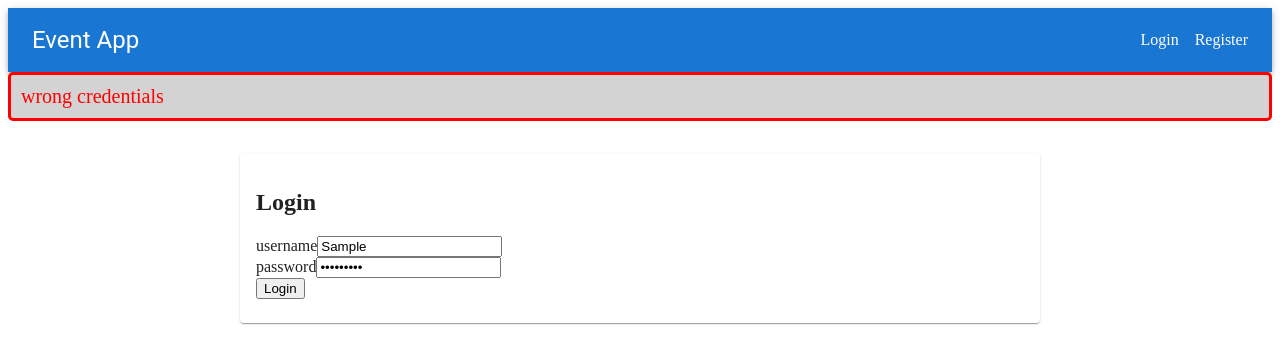
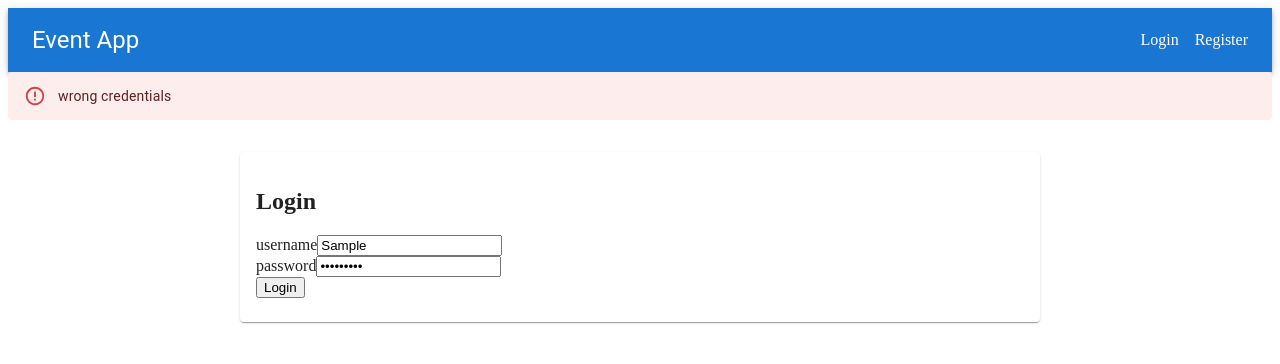
Before and after one commit to JOse-0811/ilmoittautumisjarjestelmaPROJEKTI, a React (Vite) app in the folder ilmoittautumisjarjestelma/frontend/: page / in a window 1280 px wide. Both pictures are taken after typing "Sample", "Sample123" into the empty fields and a click on the button "Login". Shown: the top 364 px of the page. Built offline with nearby package versions, Linux system fonts and the light colour scheme; no server answers.

Commit message:
alerts done

```diff
--- a/ilmoittautumisjarjestelma/frontend/src/App.jsx
+++ b/ilmoittautumisjarjestelma/frontend/src/App.jsx
@@ -44,13 +44,13 @@ const App = () => {
     <Router>
       <NavigationBar user={user} handleLogout={handleLogout} />
 
-      <Notification message={errorMessage} />
-      <Notification message={successMessage} />
+      <Notification message={successMessage || errorMessage} />
+
       <Routes>
         <Route
           path="/"
           element={
-            <Home user={user} setUser={setUser} setErrorMessage={setErrorMessage} setSuccessMessage={setSuccessMessage}/>
+            <Home user={user} setUser={setUser} setErrorMessage={setErrorMessage} setSuccessMessage={setSuccessMessage} />
           }
         />
 
@@ -66,7 +66,10 @@ const App = () => {
             ) : (
               <Card sx={{ maxWidth: 800, mx: 'auto', my: 4 }}>
                 <CardContent>
-                  <Register />
+                  <Register
+                    setErrorMessage={setErrorMessage}
+                    setSuccessMessage={setSuccessMessage}
+                  />
                 </CardContent>
               </Card>
             )
--- a/ilmoittautumisjarjestelma/frontend/src/components/eventList.jsx
+++ b/ilmoittautumisjarjestelma/frontend/src/components/eventList.jsx
@@ -28,7 +28,10 @@ const EventRow = ({
     try {
       await eventService.remove(event.id)
       setEvents(events.filter(e => e.id !== event.id))
-      setSuccessMessage('Event deleted successfully')
+      setSuccessMessage({
+        text: 'Event deleted successfully',
+        type: 'success'
+      })
 
       setTimeout(() => {
         setSuccessMessage(null)
@@ -41,7 +44,10 @@ const EventRow = ({
       setErrorMessage(
         error.response?.data?.error ||
         error.message ||
-        'Failed to delete event'
+        {
+          text: 'Failed to delete event',
+          type: 'error'
+        }
       )
 
       setTimeout(() => {
@@ -63,7 +69,7 @@ const EventRow = ({
         {date.getHours()}.{String(date.getMinutes()).padStart(2, '0')}
       </TableCell>
       <TableCell align="right">{event.location}</TableCell>
-       <TableCell align="right"><PersonIcon/>{event.registrationCount}</TableCell>
+      <TableCell align="right"><PersonIcon />{event.registrationCount}</TableCell>
       <TableCell align="right">
         <Button><AssignmentIcon /></Button>
       </TableCell>
--- a/ilmoittautumisjarjestelma/frontend/src/components/loginForm.jsx
+++ b/ilmoittautumisjarjestelma/frontend/src/components/loginForm.jsx
@@ -23,7 +23,10 @@ const LoginForm = ({ setUser, setErrorMessage }) => {
       setPassword('')
     } catch (error) {
       console.log(error.response)
-      setErrorMessage('wrong credentials')
+      setErrorMessage({
+        text: 'wrong credentials',
+        type: 'error'
+      })
       setTimeout(() => {
         setErrorMessage(null)
       }, 5000)
--- a/ilmoittautumisjarjestelma/frontend/src/components/notifications.jsx
+++ b/ilmoittautumisjarjestelma/frontend/src/components/notifications.jsx
@@ -1,37 +1,23 @@
-import styled from 'styled-components'
+import Alert from '@mui/material/Alert'
 
 const Notification = ({ message }) => {
-    if (message === null) {
-        return null
-    }
-    if (!message) {
-        return null
-    }
-    const NotificationStyle =
-        message.type === 'success' ? SuccessNotification : ErrorNotification
-    const notificationText =
-        typeof message === 'object' ? message.text : message
-    return <NotificationStyle>{notificationText}</NotificationStyle>
+  if (!message) {
+    return null
+  }
+
+  const notificationText =
+    typeof message === 'object' ? message.text : message
+
+  const severity =
+    typeof message === 'object' && message.type === 'success'
+      ? 'success'
+      : 'error'
+
+  return (
+    <Alert severity={severity}>
+      {notificationText}
+    </Alert>
+  )
 }
 
-const ErrorNotification = styled.div`
- color: red;
- background: lightgrey;
- font-size: 20px;
- border-style: solid;
- border-radius: 5px;
- padding: 10px;
- margin-bottom: 10px;
-`
-
-const SuccessNotification = styled.div`
- color: green;
- background: lightgrey;
- font-size: 20px;
- border-style: solid;
- border-radius: 5px;
- padding: 10px;
- margin-bottom: 10px;
-`
-
 export default Notification
--- a/ilmoittautumisjarjestelma/frontend/src/components/userRegForm.jsx
+++ b/ilmoittautumisjarjestelma/frontend/src/components/userRegForm.jsx
@@ -1,37 +1,48 @@
 import { useState } from 'react'
 import userService from '../services/users'
 
-const RegisterUser = () => {
+const RegisterUser = ({ setErrorMessage, setSuccessMessage }) => {
+
   const [name, setName] = useState('')
   const [username, setUsername] = useState('')
   const [password, setPassword] = useState('')
-    const [errorMessage, setErrorMessage] = useState(null)
-    const [successMessage, setSuccessMessage] = useState(null)
 
   const handleSubmitUser = async event => {
     event.preventDefault()
 
     if (name.length < 3) {
-            setErrorMessage('Name must be at least 3 characters long')
+      setErrorMessage({
+        text: 'Name must be at least 3 characters long',
+        type: 'error'
+      })
       setTimeout(() => {
         setErrorMessage(null)
       }, 5000)
       return
     }
+
     if (username.length < 3) {
-            setErrorMessage('Username must be at least 3 characters long')
+      setErrorMessage({
+        text: 'Username must be at least 3 characters long',
+        type: 'error'
+      })
       setTimeout(() => {
         setErrorMessage(null)
       }, 5000)
       return
     }
+
     if (password.length < 3) {
-            setErrorMessage('Password must be at least 3 characters long')
+      setErrorMessage({
+        text: 'Password must be at least 3 characters long',
+        type: 'error'
+      })
       setTimeout(() => {
         setErrorMessage(null)
       }, 5000)
       return
     }
+
     try {
       await userService.register({
         name,
@@ -39,7 +50,11 @@ const RegisterUser = () => {
         password
       })
 
-            setSuccessMessage('User registered successfully!')
+      setSuccessMessage({
+        text: 'User registered successfully!',
+        type: 'success'
+      })
+
       setTimeout(() => {
         setSuccessMessage(null)
       }, 5000)
@@ -49,11 +64,19 @@ const RegisterUser = () => {
       setPassword('')
     } catch (error) {
       console.log(error.response)
+
       if (error.response && error.response.data) {
-                setErrorMessage(error.response.data.error || 'Registration failed')
+        setErrorMessage({
+          text: error.response.data.error || 'Registration failed',
+          type: 'error'
+        })
       } else {
-                setErrorMessage('Registration failed')
+        setErrorMessage({
+          text: 'Registration failed',
+          type: 'error'
+        })
       }
+
       setTimeout(() => {
         setErrorMessage(null)
       }, 5000)
@@ -63,6 +86,7 @@ const RegisterUser = () => {
   return (
     <div>
       <h2>Register as a user</h2>
+
       <form onSubmit={handleSubmitUser}>
         <div>
           <label>Name: </label>
@@ -71,6 +95,7 @@ const RegisterUser = () => {
             onChange={event => setName(event.target.value)}
           />
         </div>
+
         <div>
           <label>Username: </label>
           <input
@@ -78,6 +103,7 @@ const RegisterUser = () => {
             onChange={event => setUsername(event.target.value)}
           />
         </div>
+
         <div>
           <label>Password: </label>
           <input
@@ -86,10 +112,9 @@ const RegisterUser = () => {
             onChange={event => setPassword(event.target.value)}
           />
         </div>
+
         <button type="submit">Register</button>
       </form>
-            {errorMessage && <p>{errorMessage}</p>}
-            {successMessage && <p>{successMessage}</p>}
     </div>
   )
 }
--- a/ilmoittautumisjarjestelma/frontend/src/services/userReg.js
+++ b/ilmoittautumisjarjestelma/frontend/src/services/userReg.js
@@ -1,6 +1,6 @@
 import axios from 'axios'
 
-const baseUrl = 'http://localhost:3001/api/login'
+const baseUrl = 'http://localhost:3001/api/user'
 
 const userReg = async credentials => {
     const response = await axios.post(baseUrl, credentials)
```
Lines whose indentation alone changed are shown as unchanged.
